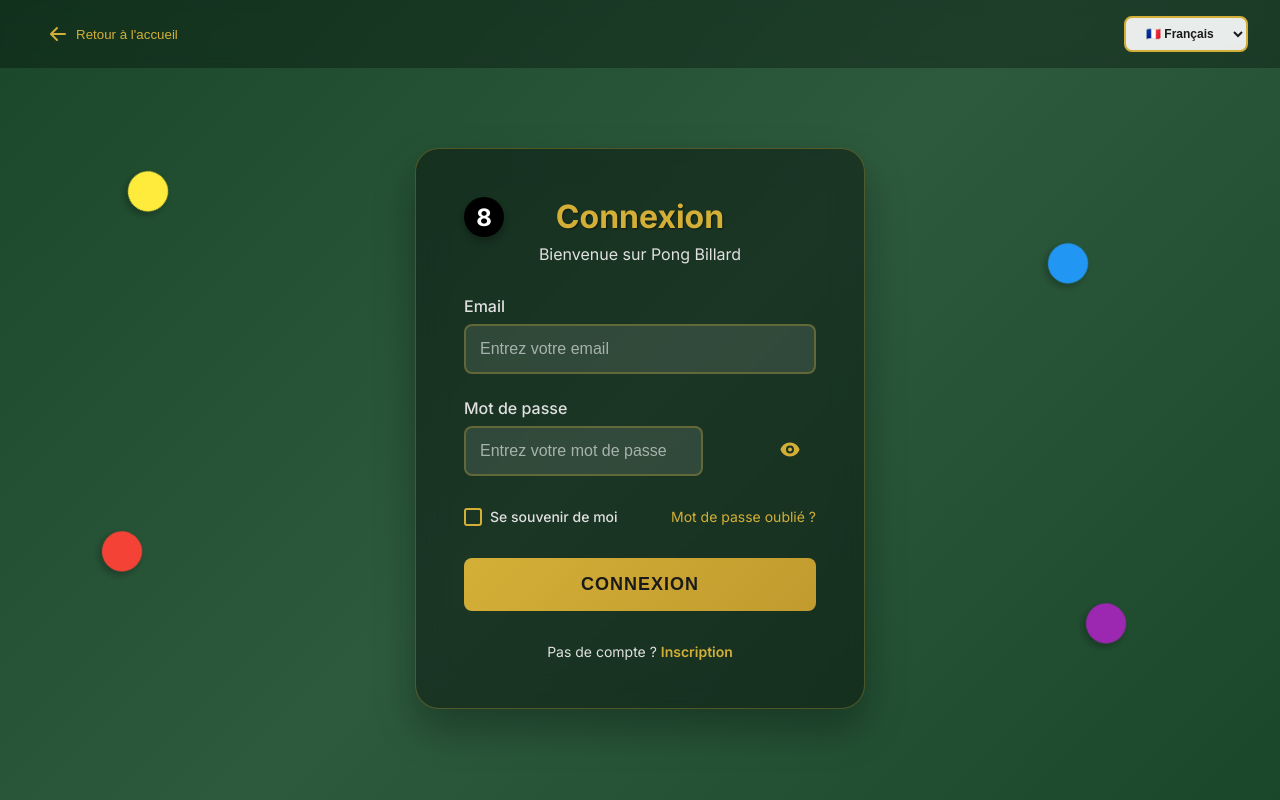
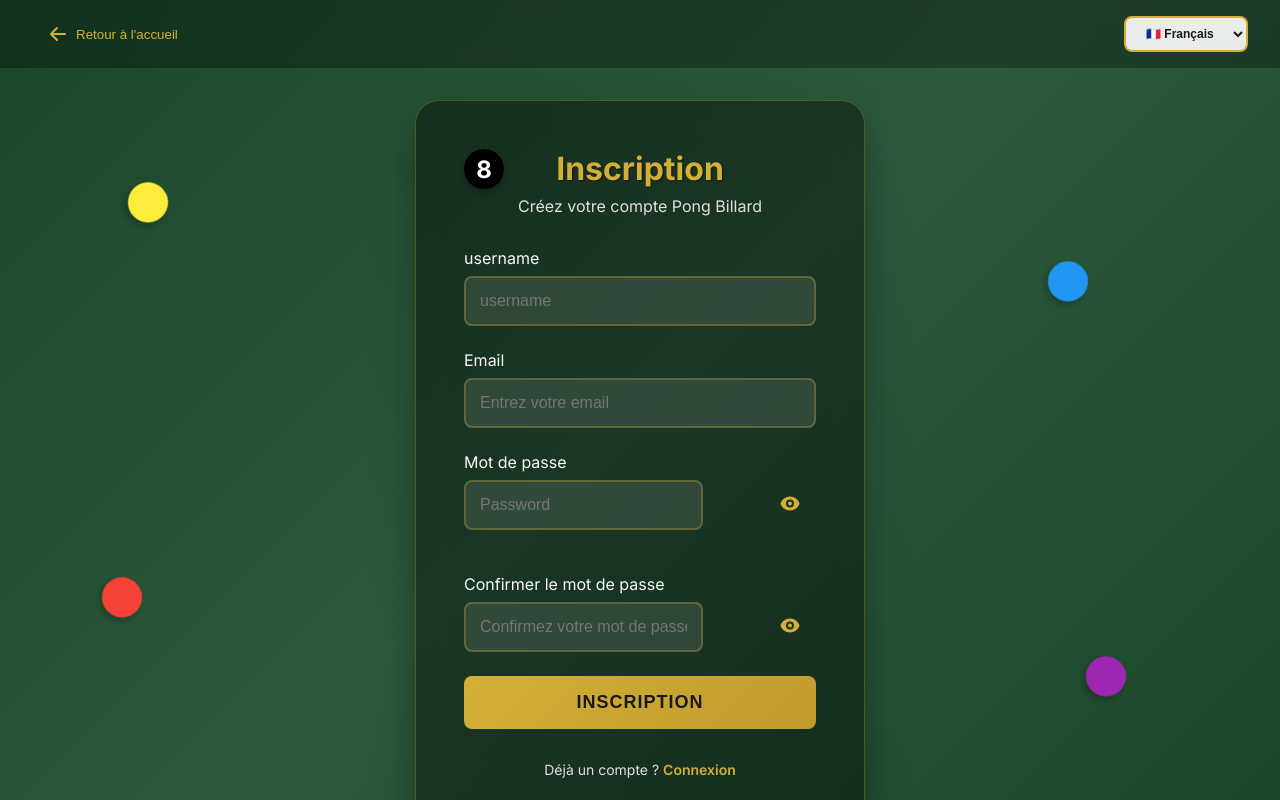
Before and after one commit to mkaliszc/ft_transcendence, a Vue app in the folder frontend/: page /signup in a window 1280 px wide. Built offline with nearby package versions, Linux system fonts and the light colour scheme.

Commit message:
fix api signin et signup

```diff
--- a/frontend/src/components/signin.vue
+++ b/frontend/src/components/signin.vue
@@ -83,17 +83,6 @@
             </div>
           </div>
 
-          <div class="form-options">
-            <label class="remember-me">
-              <input type="checkbox" v-model="form.rememberMe" :disabled="loading">
-              <span class="checkmark"></span>
-              {{ $t('rememberMe') }}
-            </label>
-            <a href="#" class="forgot-password" @click.prevent="handleForgotPassword">
-              {{ $t('forgotPassword') }}
-            </a>
-          </div>
-
           <button type="submit" class="signin-button" :disabled="loading">
             <svg v-if="loading" class="loading-spinner" fill="none" viewBox="0 0 24 24">
               <circle class="opacity-25" cx="12" cy="12" r="10" stroke="currentColor" stroke-width="4"></circle>
@@ -174,18 +163,13 @@ import { authApi } from '../services/api'
 // Utilisation de vue-i18n
 const { t, locale } = useI18n()
 
-onMounted(() => {
-  console.log('SignIn component mounted')
-})
-
 // Props et émissions
 const router = useRouter()
 
 // États réactifs
 const form = ref({
   email: '',
-  password: '',
-  rememberMe: false
+  password: ''
 })
 const loading = ref(false)
 const error = ref('')
@@ -219,8 +203,7 @@ const handleSignIn = async () => {
     // Appel à l'API de connexion
     const response = await authApi.login({
       email: form.value.email,
-      password: form.value.password,
-      rememberMe: form.value.rememberMe
+      password: form.value.password
     })
 
     console.log('Login response:', response)
@@ -307,12 +290,6 @@ const handleSuccessfulLogin = async (loginData) => {
       localStorage.setItem('user_data', JSON.stringify(loginData.user))
     }
 
-    // Sauvegarder la préférence "Se souvenir de moi"
-    if (form.value.rememberMe) {
-      localStorage.setItem('remember_me', 'true')
-      localStorage.setItem('user_email', form.value.email)
-    }
-
     successMessage.value = t('loginSuccessful')
 
     // Redirection après un court délai pour montrer le message de succès
@@ -332,10 +309,6 @@ const handleGoogleSignIn = () => {
   alert(t('googleSignInNotImplemented'))
 }
 
-const handleForgotPassword = () => {
-  alert(t('forgotPasswordNotImplemented'))
-}
-
 const goToSignUp = () => {
   router.push('/signup')
 }
@@ -344,15 +317,9 @@ const goBack = () => {
   router.push('/')
 }
 
-// Charger les données sauvegardées si "Se souvenir de moi" était activé
+// Initialisation simple au montage
 onMounted(() => {
-  const rememberMe = localStorage.getItem('remember_me')
-  const savedEmail = localStorage.getItem('user_email')
-
-  if (rememberMe === 'true' && savedEmail) {
-    form.value.email = savedEmail
-    form.value.rememberMe = true
-  }
+  console.log('SignIn component mounted')
 })
 </script>
 
@@ -652,7 +619,7 @@ label {
 .divider::before {
   content: '';
   position: absolute;
-  top: 50%;
+  top: -50%;
   left: 0;
   right: 0;
   height: 1px;
--- a/frontend/src/components/signup.vue
+++ b/frontend/src/components/signup.vue
@@ -1,5 +1,5 @@
 <template>
-  <div class="signin-container">
+  <div class="signup-container">
     <!-- Header avec retour et langue -->
     <header class="header">
       <button @click="goBack" class="back-button">
@@ -19,13 +19,13 @@
     </header>
 
     <!-- Contenu principal -->
-    <main class="signin-main">
-      <div class="signin-content">
+    <main class="signup-main">
+      <div class="signup-content">
         <!-- Logo et titre -->
         <div class="logo-container">
           <div class="billiard-ball ball-8"></div>
-          <h1 class="title">{{ $t('signInTitle') }}</h1>
-          <p class="subtitle">{{ $t('signInSubtitle') }}</p>
+          <h1 class="title">{{ $t('signUpTitle') }}</h1>
+          <p class="subtitle">{{ $t('signUpSubtitle') }}</p>
         </div>
 
         <!-- Messages d'erreur -->
@@ -38,8 +38,21 @@
           {{ successMessage }}
         </div>
 
-        <!-- Formulaire de connexion -->
-        <form @submit.prevent="handleSignIn" class="signin-form">
+        <!-- Formulaire d'inscription -->
+        <form @submit.prevent="handleSignUp" class="signup-form">
+          <div class="form-group">
+            <label for="username">{{ $t('username') }}</label>
+            <input
+              id="username"
+              v-model="form.username"
+              type="text"
+              required
+              placeholder="username"
+              class="form-input"
+              :disabled="loading"
+            />
+          </div>
+
           <div class="form-group">
             <label for="email">{{ $t('email') }}</label>
             <input
@@ -61,7 +74,7 @@
                 v-model="form.password"
                 :type="showPassword ? 'text' : 'password'"
                 required
-                :placeholder="$t('passwordPlaceholder')"
+                placeholder="Password"
                 class="form-input"
                 :disabled="loading"
               />
@@ -81,59 +94,66 @@
                 </svg>
               </button>
             </div>
+            <!-- Jauge de force du mot de passe -->
+            <div class="password-strength-container">
+              <div class="password-strength-bar" :style="{ width: passwordStrength + '%' }">
+                <div class="strength-level" :class="[
+                  { 'very-weak': passwordStrength <= 20 },
+                  { 'weak': passwordStrength > 20 && passwordStrength <= 40 },
+                  { 'medium': passwordStrength > 40 && passwordStrength <= 60 },
+                  { 'strong': passwordStrength > 60 && passwordStrength <= 80 },
+                  { 'very-strong': passwordStrength > 80 }
+                ]"></div>
+              </div>
+              <div v-if="passwordFeedback" class="password-feedback">
+                {{ passwordFeedback }}
+              </div>
+            </div>
           </div>
 
-          <div class="form-options">
-            <label class="remember-me">
-              <input type="checkbox" v-model="form.rememberMe" :disabled="loading">
-              <span class="checkmark"></span>
-              {{ $t('rememberMe') }}
-            </label>
-            <a href="#" class="forgot-password" @click.prevent="handleForgotPassword">
-              {{ $t('forgotPassword') }}
-            </a>
+          <div class="form-group">
+            <label for="confirmPassword">{{ $t('confirmPassword') }}</label>
+            <div class="password-input-container">
+              <input
+                id="confirmPassword"
+                v-model="form.confirmPassword"
+                :type="showConfirmPassword ? 'text' : 'password'"
+                required
+                :placeholder="$t('confirmPasswordPlaceholder')"
+                class="form-input"
+                :disabled="loading"
+              />
+              <button
+                type="button"
+                @click="toggleConfirmPassword"
+                class="password-toggle"
+                :disabled="loading"
+              >
+                <svg v-if="showConfirmPassword" class="eye-icon" fill="currentColor" viewBox="0 0 20 20">
+                  <path fill-rule="evenodd" d="M3.707 2.293a1 1 0 00-1.414 1.414l14 14a1 1 0 001.414-1.414l-1.473-1.473A10.014 10.014 0 0019.542 10C18.268 5.943 14.478 3 10 3a9.958 9.958 0 00-4.512 1.074l-1.78-1.781zm4.261 4.26l1.514 1.515a2.003 2.003 0 012.45 2.45l1.514 1.514a4 4 0 00-5.478-5.478z" clip-rule="evenodd"></path>
+                  <path d="M12.454 16.697L9.75 13.992a4 4 0 01-3.742-3.741L2.335 6.578A9.98 9.98 0 00.458 10c1.274 4.057 5.065 7 9.542 7 .847 0 1.669-.105 2.454-.303z"></path>
+                </svg>
+                <svg v-else class="eye-icon" fill="currentColor" viewBox="0 0 20 20">
+                  <path d="M10 12a2 2 0 100-4 2 2 0 000 4z"></path>
+                  <path fill-rule="evenodd" d="M.458 10C1.732 5.943 5.522 3 10 3s8.268 2.943 9.542 7c-1.274 4.057-5.064 7-9.542 7S1.732 14.057.458 10zM14 10a4 4 0 11-8 0 4 4 0 018 0z" clip-rule="evenodd"></path>
+                </svg>
+              </button>
+            </div>
           </div>
 
-          <button type="submit" class="signin-button" :disabled="loading">
+          <button type="submit" class="signup-button" :disabled="loading">
             <svg v-if="loading" class="loading-spinner" fill="none" viewBox="0 0 24 24">
               <circle class="opacity-25" cx="12" cy="12" r="10" stroke="currentColor" stroke-width="4"></circle>
               <path class="opacity-75" fill="currentColor" d="M4 12a8 8 0 018-8V0C5.373 0 0 5.373 0 12h4zm2 5.291A7.962 7.962 0 014 12H0c0 3.042 1.135 5.824 3 7.938l3-2.647z"></path>
             </svg>
-            {{ loading ? $t('signingIn') : $t('signIn') }}
+            {{ loading ? $t('signingUp') : $t('signUp') }}
           </button>
-
-          <!-- Section 2FA si nécessaire -->
-          <div v-if="show2FA" class="twofa-section">
-            <h3 class="twofa-title">{{ $t('twoFactorAuth') }}</h3>
-            <p class="twofa-description">{{ $t('enter2FACode') }}</p>
-
-            <div class="form-group">
-              <label for="twofa-code">{{ $t('authCode') }}</label>
-              <input
-                id="twofa-code"
-                v-model="twoFACode"
-                type="text"
-                maxlength="6"
-                :placeholder="$t('sixDigitCode')"
-                class="form-input"
-                :disabled="loading"
-              />
-            </div>
-
-            <button @click="handle2FAVerification" class="signin-button" :disabled="loading || !twoFACode">
-              <svg v-if="loading" class="loading-spinner" fill="none" viewBox="0 0 24 24">
-                <circle class="opacity-25" cx="12" cy="12" r="10" stroke="currentColor" stroke-width="4"></circle>
-                <path class="opacity-75" fill="currentColor" d="M4 12a8 8 0 018-8V0C5.373 0 0 5.373 0 12h4zm2 5.291A7.962 7.962 0 014 12H0c0 3.042 1.135 5.824 3 7.938l3-2.647z"></path>
-              </svg>
-              {{ loading ? $t('verifying') : $t('verify') }}
-            </button>
-          </div>
         </form>
 
-        <!-- Lien vers inscription -->
-        <p class="signup-link">
-          {{ $t('noAccount') }}
-          <a href="#" @click.prevent="goToSignUp" class="link">{{ $t('signUp') }}</a>
+        <!-- Lien vers connexion -->
+        <p class="signin-link">
+          {{ $t('alreadyHaveAccount') }}
+          <a href="#" @click.prevent="goToSignIn" class="link">{{ $t('signIn') }}</a>
         </p>
       </div>
 
@@ -149,33 +169,34 @@
 </template>
 
 <script setup>
-import { ref, onMounted } from 'vue'
+import { ref, watch } from 'vue'
 import { useI18n } from 'vue-i18n'
 import { useRouter } from 'vue-router'
-import { useAuth } from '@/composable/useAuths'
+import { useAuth } from '../composable/useAuths'
 
 // Utilisation de vue-i18n
 const { t, locale } = useI18n()
 
 // Utilisation du composable d'authentification
-const { login } = useAuth()
+const { register } = useAuth()
 
-// Props et émissions
+// Router
 const router = useRouter()
 
 // États réactifs
 const form = ref({
+  username: '',
   email: '',
   password: '',
-  rememberMe: false
+  confirmPassword: ''
 })
 const loading = ref(false)
 const error = ref('')
 const successMessage = ref('')
 const showPassword = ref(false)
-const show2FA = ref(false)
-const twoFACode = ref('')
-const pendingLoginData = ref(null)
+const showConfirmPassword = ref(false)
+const passwordStrength = ref(0)
+const passwordFeedback = ref('')
 
 // Charger la langue préférée
 const savedLanguage = localStorage.getItem('preferred-language')
@@ -183,18 +204,49 @@ if (savedLanguage && ['en', 'fr', 'es'].includes(savedLanguage)) {
   locale.value = savedLanguage
 }
 
-onMounted(() => {
-  console.log('SignIn component mounted')
+// Fonction pour évaluer la force du mot de passe
+const evaluatePasswordStrength = (password) => {
+  let strength = 0
+  let feedback = []
 
-  // Charger les données sauvegardées si "Se souvenir de moi" était activé
-  const rememberMe = localStorage.getItem('remember_me')
-  const savedEmail = localStorage.getItem('user_email')
+  // Vérifier la longueur minimum (8 caractères)
+  if (password.length >= 8) {
+    strength += 20
+  } else {
+    feedback.push('Au moins 8 caractères')
+  }
 
-  if (rememberMe === 'true' && savedEmail) {
-    form.value.email = savedEmail
-    form.value.rememberMe = true
+  // Vérifier les lettres majuscules
+  if (/[A-Z]/.test(password)) {
+    strength += 20
+  } else {
+    feedback.push('Au moins une majuscule')
   }
-})
+
+  // Vérifier les lettres minuscules
+  if (/[a-z]/.test(password)) {
+    strength += 20
+  } else {
+    feedback.push('Au moins une minuscule')
+  }
+
+  // Vérifier les chiffres
+  if (/[0-9]/.test(password)) {
+    strength += 20
+  } else {
+    feedback.push('Au moins un chiffre')
+  }
+
+  // Vérifier les caractères spéciaux
+  if (/[!@#$%^&*(),.?":{}|<>]/.test(password)) {
+    strength += 20
+  } else {
+    feedback.push('Au moins un caractère spécial')
+  }
+
+  passwordStrength.value = strength
+  passwordFeedback.value = feedback.join(' - ')
+}
 
 // Méthodes
 const saveLanguagePreference = () => {
@@ -205,85 +257,90 @@ const togglePassword = () => {
   showPassword.value = !showPassword.value
 }
 
-const handleSignIn = async () => {
+const toggleConfirmPassword = () => {
+  showConfirmPassword.value = !showConfirmPassword.value
+}
+
+const validateForm = () => {
+  if (!form.value.username || !form.value.email || !form.value.password || !form.value.confirmPassword) {
+    error.value = t('allFieldsRequired')
+    return false
+  }
+
+  if (form.value.password !== form.value.confirmPassword) {
+    error.value = t('passwordsDoNotMatch')
+    return false
+  }
+
+  if (form.value.password.length < 8) {
+    error.value = t('passwordTooShort')
+    return false
+  }
+
+  return true
+}
+
+const handleSignUp = async () => {
+  if (!validateForm()) return
+
   error.value = ''
   successMessage.value = ''
   loading.value = true
 
   try {
-    // Utilisation du composable useAuth
-    const response = await login({
-      email: form.value.email,
-      password: form.value.password,
-      rememberMe: form.value.rememberMe
+    const response = await register({
+      username: form.value.username,
+      email_adress: form.value.email, // Changé de email à email_adress pour correspondre au backend
+      password: form.value.password
     })
 
-    console.log('Login response:', response)
+    console.log('Registration response:', response)
 
-    // Vérifier si la 2FA est requise
-    if (response.requires2FA) {
-      show2FA.value = true
-      pendingLoginData.value = response
-      successMessage.value = t('2FARequired')
-    } else {
-      // Connexion réussie sans 2FA
-      await handleSuccessfulLogin(response)
+    if (response.message === 'User created successfully') {
+      successMessage.value = t('registrationSuccessful')
+
+      // Redirection après un court délai pour montrer le message de succès
+      setTimeout(() => {
+        router.push('/signin')
+      }, 1500)
     }
 
   } catch (err) {
-    console.error('Login error:', err)
+    console.error('Registration error:', err)
 
-    // Gestion des erreurs spécifiques
-    if (err.response?.status === 401) {
-      error.value = t('invalidCredentials')
-    } else if (err.response?.status === 429) {
-      error.value = t('tooManyAttempts')
-    } else if (err.response?.status >= 500) {
-      error.value = t('serverError')
+    if (err.response?.status === 400 && err.response?.data?.error === 'Username or email already exists') {
+      error.value = t('usernameOrEmailExists')
+    } else if (err.response?.status === 400) {
+      error.value = t('invalidRegistrationData')
     } else {
-      error.value = err.response?.data?.message || err.message || t('connectionError')
+      error.value = err.response?.data?.error || err.message || t('registrationError')
     }
   } finally {
     loading.value = false
   }
 }
 
-const handle2FAVerification = async () => {
-  // Logique 2FA à implémenter
-  console.log('2FA verification with code:', twoFACode.value)
-}
-
-const handleSuccessfulLogin = async (loginData) => {
-  try {
-    successMessage.value = t('loginSuccessful')
-
-    // Redirection après un court délai pour montrer le message de succès
-    setTimeout(() => {
-      router.push('/game')
-    }, 1500)
-
-  } catch (err) {
-    console.error('Error handling successful login:', err)
-    error.value = t('loginProcessingError')
-  }
-}
-
-const handleForgotPassword = () => {
-  alert(t('forgotPasswordNotImplemented'))
-}
-
-const goToSignUp = () => {
-  router.push('/signup')
+const goToSignIn = () => {
+  router.push('/signin')
 }
 
 const goBack = () => {
   router.push('/')
 }
+
+// Écouter les changements du mot de passe
+watch(() => form.value.password, (newPassword) => {
+  if (newPassword) {
+    evaluatePasswordStrength(newPassword)
+  } else {
+    passwordStrength.value = 0
+    passwordFeedback.value = ''
+  }
+})
 </script>
 
 <style scoped>
-/* Tous vos styles CSS existants restent identiques */
-.signin-container {
+.signup-container {
   min-height: 100vh;
   background: linear-gradient(135deg, #1a472a 0%, #2d5a3d 50%, #1a472a 100%);
   color: #f8f9fa;
@@ -334,7 +391,7 @@ const goBack = () => {
   transition: all 0.2s ease-in-out;
 }
 
-.signin-main {
+.signup-main {
   display: flex;
   align-items: center;
   justify-content: center;
@@ -343,7 +400,7 @@ const goBack = () => {
   position: relative;
 }
 
-.signin-content {
+.signup-content {
   background: rgba(0, 0, 0, 0.4);
   backdrop-filter: blur(15px);
   border: 1px solid rgba(212, 175, 55, 0.3);
@@ -414,21 +471,11 @@ const goBack = () => {
   border-left: 4px solid #28a745;
 }
 
-.signin-form {
-  display: flex;
-  flex-direction: column;
-  gap: 1.5rem;
-}
-
 .form-group {
   display: flex;
   flex-direction: column;
   gap: 0.5rem;
-}
-
-label {
-  font-weight: 500;
-  color: #e0e0e0;
+  margin-bottom: 1.5rem;
 }
 
 .form-input {
@@ -446,10 +493,6 @@ label {
   border-color: #d4af37;
   box-shadow: 0 0 0 3px rgba(212, 175, 55, 0.3);
   background-color: rgba(255, 255, 255, 0.15);
-}
-
-.form-input::placeholder {
-  color: rgba(248, 249, 250, 0.6);
 }
 
 .password-input-container {
@@ -473,67 +516,12 @@ label {
   height: 20px;
 }
 
-.form-options {
-  display: flex;
-  justify-content: space-between;
-  align-items: center;
-  margin: 0.5rem 0;
-}
-
-.remember-me {
-  display: flex;
-  align-items: center;
-  gap: 0.5rem;
-  cursor: pointer;
-  color: #e0e0e0;
-  font-size: 0.875rem;
-}
-
-.remember-me input[type="checkbox"] {
-  display: none;
-}
-
-.checkmark {
-  width: 18px;
-  height: 18px;
-  border: 2px solid #d4af37;
-  border-radius: 3px;
-  position: relative;
-  transition: all 0.2s ease;
-}
-
-.remember-me input[type="checkbox"]:checked + .checkmark {
-  background-color: #d4af37;
-}
-
-.remember-me input[type="checkbox"]:checked + .checkmark::after {
-  content: "✓";
-  position: absolute;
-  top: 50%;
-  left: 50%;
-  transform: translate(-50%, -50%);
-  color: #1a1a1a;
-  font-size: 12px;
-  font-weight: bold;
-}
-
-.forgot-password {
-  color: #d4af37;
-  text-decoration: none;
-  font-size: 0.875rem;
-  transition: color 0.2s ease;
-}
-
-.forgot-password:hover {
-  color: #c19b2e;
-  text-decoration: underline;
-}
-
-.signin-button {
+.signup-button {
   display: flex;
   align-items: center;
   justify-content: center;
   gap: 0.5rem;
+  width: 100%;
   padding: 1rem;
   background: linear-gradient(135deg, #d4af37, #c19b2e);
   color: #1a1a1a;
@@ -545,14 +533,15 @@ label {
   transition: all 0.3s ease;
   text-transform: uppercase;
   letter-spacing: 1px;
+  margin-top: 1rem;
 }
 
-.signin-button:hover:not(:disabled) {
+.signup-button:hover:not(:disabled) {
   transform: translateY(-2px);
   box-shadow: 0 6px 20px rgba(212, 175, 55, 0.4);
 }
 
-.signin-button:disabled {
+.signup-button:disabled {
   opacity: 0.7;
   cursor: not-allowed;
   transform: none;
@@ -569,7 +558,7 @@ label {
   to { transform: rotate(360deg); }
 }
 
-.signup-link {
+.signin-link {
   text-align: center;
   margin-top: 2rem;
   color: #e0e0e0;
@@ -586,27 +575,6 @@ label {
 .link:hover {
   color: #c19b2e;
   text-decoration: underline;
-}
-
-.twofa-section {
-  margin-top: 2rem;
-  padding-top: 2rem;
-  border-top: 1px solid rgba(212, 175, 55, 0.3);
-}
-
-.twofa-title {
-  font-size: 1.25rem;
-  font-weight: bold;
-  color: #d4af37;
-  margin-bottom: 0.5rem;
-  text-align: center;
-}
-
-.twofa-description {
-  color: #e0e0e0;
-  text-align: center;
-  margin-bottom: 1.5rem;
-  font-size: 0.875rem;
 }
 
 .billiard-decoration {
@@ -648,7 +616,7 @@ label {
     gap: 1rem;
   }
 
-  .signin-content {
+  .signup-content {
     padding: 2rem;
     margin: 1rem;
   }
@@ -656,11 +624,55 @@ label {
   .title {
     font-size: 1.75rem;
   }
+}
 
-  .form-options {
-    flex-direction: column;
-    gap: 1rem;
-    align-items: flex-start;
-  }
+.password-strength-container {
+  margin-top: 0.5rem;
+}
+
+.password-strength-bar {
+  height: 4px;
+  background-color: rgba(255, 255, 255, 0.1);
+  border-radius: 2px;
+  overflow: hidden;
+  transition: all 0.3s ease;
+}
+
+.strength-level {
+  height: 100%;
+  width: 100%;
+  transition: all 0.3s ease;
+}
+
+.strength-level.very-weak {
+  background-color: #ff4444;
+  width: 20%;
+}
+
+.strength-level.weak {
+  background-color: #ffa700;
+  width: 40%;
+}
+
+.strength-level.medium {
+  background-color: #ffdb4a;
+  width: 60%;
+}
+
+.strength-level.strong {
+  background-color: #99cc00;
+  width: 80%;
+}
+
+.strength-level.very-strong {
+  background-color: #00c851;
+  width: 100%;
+}
+
+.password-feedback {
+  margin-top: 0.5rem;
+  font-size: 0.75rem;
+  color: #e0e0e0;
+  text-align: left;
 }
 </style>
```
Also changed, not shown: frontend/src/services/api.ts (+3 -5 lines).
